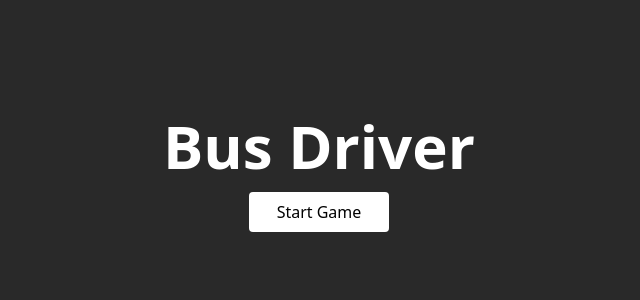
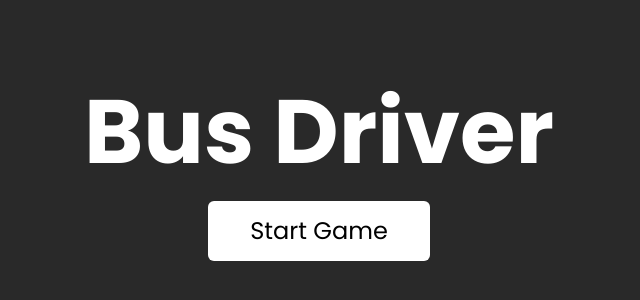
Before and after one commit to Emiltayeb/bus-driver, a React (Create React App) app: page / in a window 1280 px wide. Shown: the part 226-526 px from the top of the page, without its empty margins (321-961 px from the left). Built offline with nearby package versions, Linux system fonts and the light colour scheme.

Commit message:
added _layout

```diff
--- /dev/null
+++ b/src/styles/_layout.scss
@@ -0,0 +1,90 @@
+@import 'media-query-mixin';
+
+@function strip-unit($value) {
+ @return $value / ($value * 0 + 1);
+}
+
+@mixin fluid-type($min-vw, $max-vw, $min-font-size, $max-font-size) {
+ $u1: unit($min-vw);
+ $u2: unit($max-vw);
+ $u3: unit($min-font-size);
+ $u4: unit($max-font-size);
+
+ @if $u1 == $u2 and $u1 == $u3 and $u1 == $u4 {
+  & {
+   font-size: $min-font-size;
+   @media screen and (min-width: $min-vw) {
+    font-size: calc(
+     #{$min-font-size} + #{strip-unit($max-font-size - $min-font-size)} *
+      ((100vw - #{$min-vw}) / #{strip-unit($max-vw - $min-vw)})
+    );
+   }
+   @media screen and (min-width: $max-vw) {
+    font-size: $max-font-size;
+   }
+  }
+ }
+}
+
+$min_width: 320px;
+$max_width: 1200px;
+$min_font: 16px;
+$max_font: 24px;
+
+html {
+ @include fluid-type($min_width, $max_width, $min_font, $max_font);
+}
+$mod_1: 1.2; // mobile
+$mod_2: 1.5; // desktop
+
+h1 {
+ font-size: $mod_1 * $mod_1 * $mod_1 * $mod_1 * 1rem;
+ @include fluid-type(
+  $min_width,
+  $max_width,
+  $mod_1 * $mod_1 * $mod_1 * $min_font,
+  $mod_2 * $mod_2 * $mod_2 * $min_font
+ );
+}
+h2 {
+ font-size: $mod_1 * $mod_1 * $mod_1 * 1rem;
+ @include fluid-type(
+  $min_width,
+  $max_width,
+  $mod_1 * $mod_1 * $mod_1 * $min_font,
+  $mod_2 * $mod_2 * $mod_2 * $min_font
+ );
+}
+h3 {
+ font-size: $mod_1 * $mod_1 * 1rem;
+ @include fluid-type($min_width, $max_width, $mod_1 * $mod_1 * $min_font, $mod_2 * $mod_2 * $min_font);
+}
+
+*,
+*::after,
+*::before {
+ box-sizing: border-box;
+ margin: 0;
+ padding: 0;
+}
+body {
+ font-family: 'Poppins';
+}
+
+// $breakp-xsmall:320px;
+// $breakp-small:600px;
+// $breakp-medium:800px;
+// $breakp-normal:960px;
+// $breakp-large:1024px;
+// $breakp-xlarge:1300px;
+
+// $font-size-base: 1rem;
+// $font-size-sm: .875rem;
+
+// $font-size-h1: 2.25rem;
+// $font-size-h2: 2rem;
+// $font-size-h3: $font-size-base;
+// $font-size-ingress: 1.5rem;
+
+// $line-height-base: 1.5;
+// $baseline: $line-height-base * 1rem;
--- a/src/styles/main.scss
+++ b/src/styles/main.scss
@@ -4,8 +4,9 @@
 
 @import './colors';
 @import './configs';
+@import './layout';
 @import './media-query-mixin';
 
 body {
-  background-color: $bg-primary;
+ background-color: $bg-primary;
 }
```
